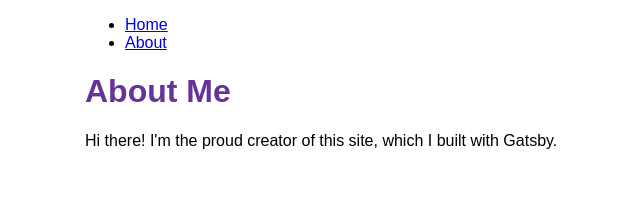
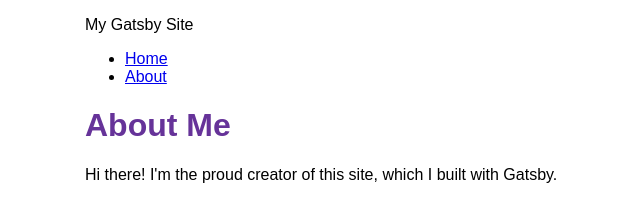
Before and after one commit to nero-15/gatsby-tutorial-app, a Gatsby site in the folder my-gatsby-site/: page /about in a window 1280 px wide. Shown: the whole page, without its empty margins (305-945 px from the left). Built offline with nearby package versions, Linux system fonts and the light colour scheme; Gatsby itself is replaced by a stand-in of ours.

Commit message:
fix layout

```diff
--- a/my-gatsby-site/src/components/layout.js
+++ b/my-gatsby-site/src/components/layout.js
@@ -1,5 +1,5 @@
 import * as React from 'react'
-import { Link } from 'gatsby'
+import { Link, useStaticQuery, graphql } from 'gatsby'
 import {
   container,
   heading,
@@ -9,9 +9,19 @@
 } from './layout.module.css'
 
 const Layout = ({ pageTitle, children }) => {
+    const data = useStaticQuery(graphql`
+    query {
+      site {
+        siteMetadata {
+          title
+        }
+      }
+    }
+  `)
   return (
     <main className={container}>
-      <title>{pageTitle}</title>
+      <title>{pageTitle} | {data.site.siteMetadata.title}</title>
+      <p>{data.site.siteMetadata.title}</p>
       <nav>
         <ul className={navLinks}>
           <li className={navLinkItem}>
```
